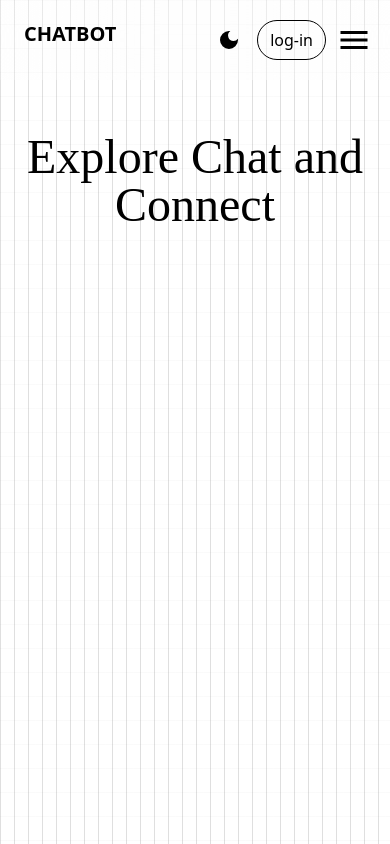
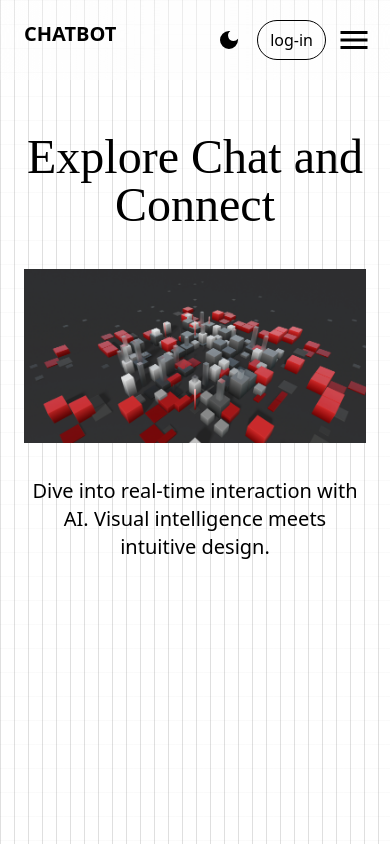
Before and after one commit to ROHITDUBEY777/Chatbot-AI, a React (Vite) app: page / in a window 390 px wide. Shown: the top 844 px of the page. Built offline with nearby package versions, Linux system fonts and the light colour scheme.

Commit message:
commit updated

```diff
--- a/src/components/Hero.jsx
+++ b/src/components/Hero.jsx
@@ -45,10 +45,13 @@ const  Hero = ({darkmode,setdarkmode}) => {
 
 
             <Navbar darkmode={darkmode} setdarkmode={setdarkmode}/>
-            <div className=' h-screen bg-cover'>
-            <p className='text-5xl md:text-6xl mt-[11vh]  font-[Poppins] absolute  mx-auto px-6 py-10 text-center'>Explore Chat and Connect</p>
+            <div className='h-screen bg-cover'>
+            <p className='text-5xl md:text-6xl mt-[11vh]  font-[Poppins] md:absolute  mx-auto px-6 py-10 text-center'>Explore Chat and Connect</p>
             {/* <App /> */}
-            {isMobile ?"":<App />}
+
+            {isMobile ?<img src={image} className={` scale-100  px-6`} /> :<App />}
+             <p className='text-xl text-center md:hidden px-6 mt-[4vh]'>Dive into real-time interaction with AI.
+                Visual intelligence meets intuitive design.</p>
             </div>
             <motion.h1
             initial = {{opacity:0,y:20}}
--- a/src/components/Navbar.jsx
+++ b/src/components/Navbar.jsx
@@ -96,7 +96,7 @@ const Navbar = ({darkmode,setdarkmode}) => {
                 log-in
                 </motion.button>
                {/* popup for sign in */}
-               <div className={`flex  ${darkmode?"bg-[#171717] text-white":"bg-white border text-black "} rounded-lg absolute z-50  py-9 h-fit  right-6 ${popup ? "opacity-100 scale-100 ":"opacity-0 hidden invisible"} `}>
+               <div className={`flex  ${darkmode?"bg-[#171717] text-white":"bg-white border text-black "} rounded-lg absolute z-50  py-9 h-fit  right-5  ${popup ? "opacity-100 scale-100 ":"opacity-0 hidden invisible"} `}>
                <div className='px-10  '>
                       <button onClick={()=>
                       closePopup2()
```
